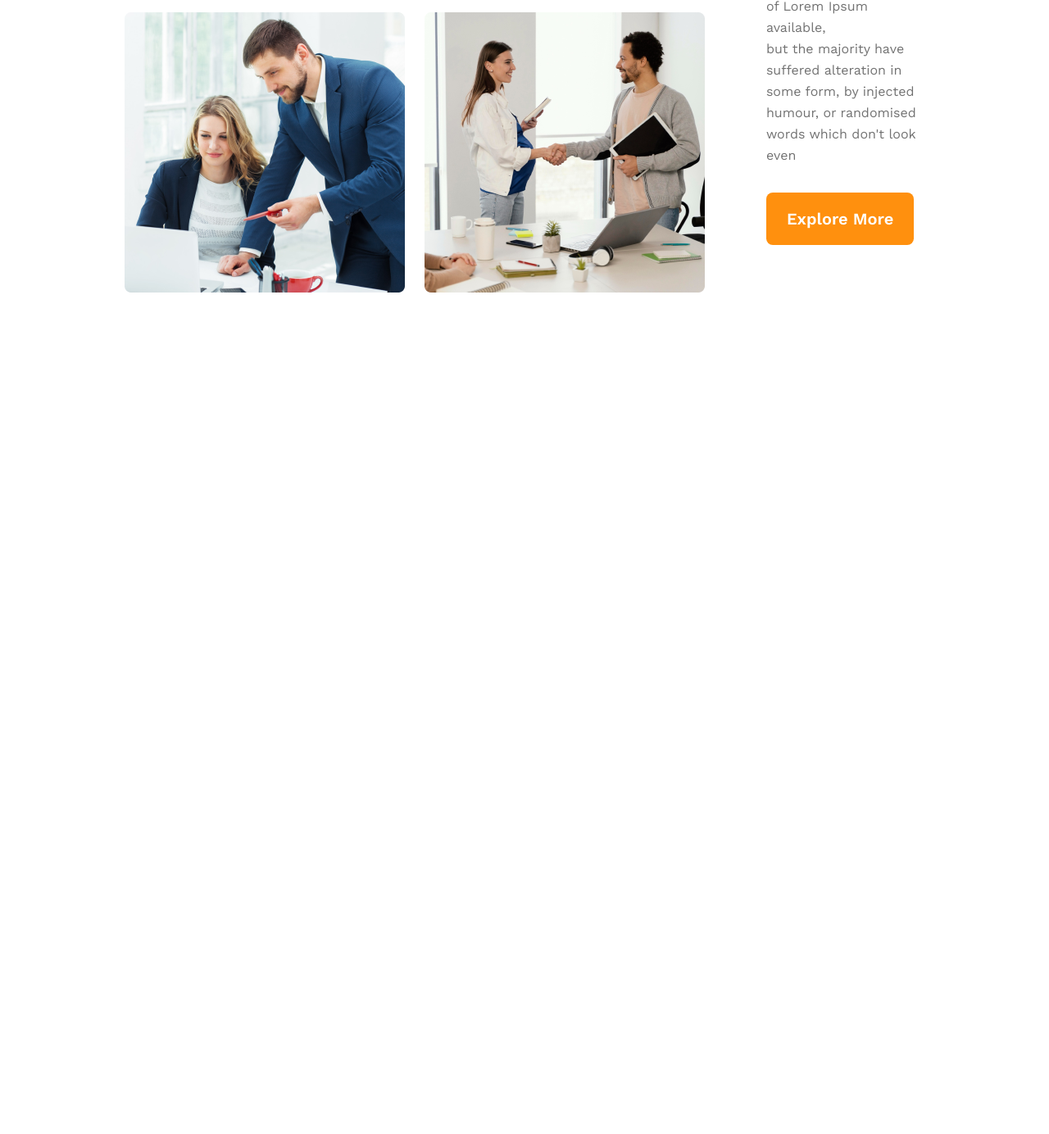
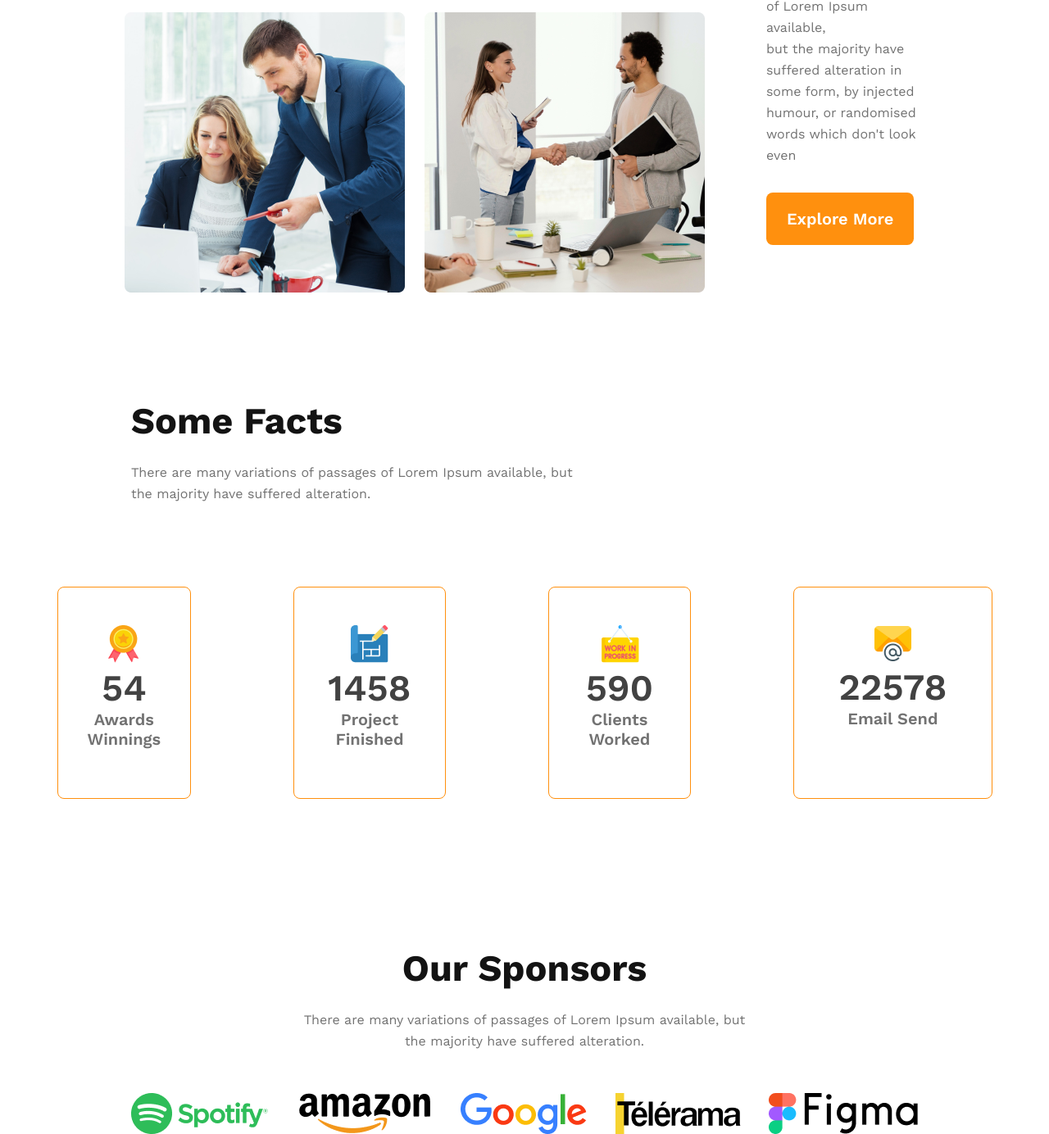
Before and after one commit to ashik-08/M9-G3-Architects, a plain HTML site: page index.html in a window 1280 px wide. Shown: the part 1487-2871 px from the top of the page at 82% size. Before the commit the page ends 1974 px from the top, so only its background shows below. Drawn offline with nearby package versions, Linux system fonts and the light colour scheme.

Commit message:
completed sponsor section

```diff
--- a/index.html
+++ b/index.html
@@ -73,6 +73,54 @@
           <button class="btn-primary">Explore More</button>
         </div>
       </section>
+      <!-- Features section -->
+      <section class="features"></section>
+      <!-- Facts section -->
+      <section class="facts">
+        <h3 class="nav-title">Some Facts</h3>
+        <p class="facts-des">
+          There are many variations of passages of Lorem Ipsum available, but<br />the
+          majority have suffered alteration.
+        </p>
+        <div class="facts-card-container">
+          <div class="card ribbon">
+            <img src="images/icons/ribon.png" alt="" />
+            <h2 class="card-stats">54</h2>
+            <p class="card-title">Awards Winnings</p>
+          </div>
+          <div class="card project">
+            <img src="images/icons/projects.png" alt="" />
+            <h2 class="card-stats">1458</h2>
+            <p class="card-title">Project Finished</p>
+          </div>
+          <div class="card customer">
+            <img src="images/icons/customers.png" alt="" />
+            <h2 class="card-stats">590</h2>
+            <p class="card-title">Clients Worked</p>
+          </div>
+          <div class="card email">
+            <img src="images/icons/email.png" alt="" />
+            <h2 class="card-stats">22578</h2>
+            <p class="card-title">Email Send</p>
+          </div>
+        </div>
+      </section>
+      <!-- Sponsors section -->
+      <section class="sponsors">
+        <h3 class="nav-title">Our Sponsors</h3>
+        <p class="sponsors-des">
+          There are many variations of passages of Lorem Ipsum available, but
+          <br />
+          the majority have suffered alteration.
+        </p>
+        <div class="sponsors-img-container">
+          <img src="images/sponsors/spotify.png" alt="" />
+          <img src="images/sponsors/amazon.png" alt="" />
+          <img src="images/sponsors/google.png" alt="" />
+          <img src="images/sponsors/telerama.png" alt="" />
+          <img src="images/sponsors/figma.png" alt="" />
+        </div>
+      </section>
     </main>
 
     <!-- Footer section -->
--- a/styles/architect.css
+++ b/styles/architect.css
@@ -115,3 +115,64 @@ main {
   line-height: 26px;
   margin: 24px 0px 32px;
 }
+
+/* facts section styles */
+
+.facts-des {
+  color: #727272;
+  font-size: 1rem;
+  font-weight: 400;
+  line-height: 26px;
+  margin: 24px 0px 100px;
+}
+.facts-card-container {
+  display: flex;
+  justify-content: center;
+  gap: 125px;
+}
+.facts-card-container .card {
+  border-radius: 8px;
+  border: 1px solid #ff900e;
+  text-align: center;
+}
+.facts-card-container .card-stats {
+  color: #424242;
+  font-size: 2.8125rem;
+  font-weight: 600;
+}
+.facts-card-container .card-title {
+  color: #727272;
+  font-size: 1.25rem;
+  font-weight: 600;
+}
+.facts-card-container .ribbon {
+  padding: 46px 36px 60px;
+}
+.facts-card-container .project {
+  padding: 46px 41px 60px;
+}
+.facts-card-container .customer {
+  padding: 46px 45px 60px;
+}
+.facts-card-container .email {
+  padding: 46px 54px 60px;
+}
+
+/* sponsors section styles */
+
+.sponsors {
+  text-align: center;
+  margin-top: 180px;
+}
+.sponsors-des {
+  color: #727272;
+  font-size: 1rem;
+  font-weight: 400;
+  line-height: 26px;
+  margin: 24px 0px 50px;
+}
+.sponsors-img-container {
+  display: flex;
+  justify-content: space-between;
+  align-items: center;
+}
--- a/styles/responsive.css
+++ b/styles/responsive.css
@@ -33,6 +33,19 @@
   .teams-img-container {
     grid-template-columns: 1fr;
   }
+
+  /* facts related styles */
+
+  .facts-card-container {
+    flex-direction: column;
+  }
+
+  /* sponsors related styles */
+
+  .sponsors-img-container {
+    flex-direction: column;
+    gap: 50px;
+  }
 }
 
 /* tablet or medium devices */
@@ -65,4 +78,21 @@
     flex-direction: column;
     margin: 20px;
   }
+
+  /* facts related styles */
+
+  .facts-card-container {
+    display: block;
+  }
+  .facts-card-container .card {
+    margin-bottom: 30px;
+  }
+
+  /* sponsors related styles */
+
+  .sponsors-img-container {
+    flex-wrap: wrap;
+    justify-content: center;
+    gap: 20px;
+  }
 }
```
